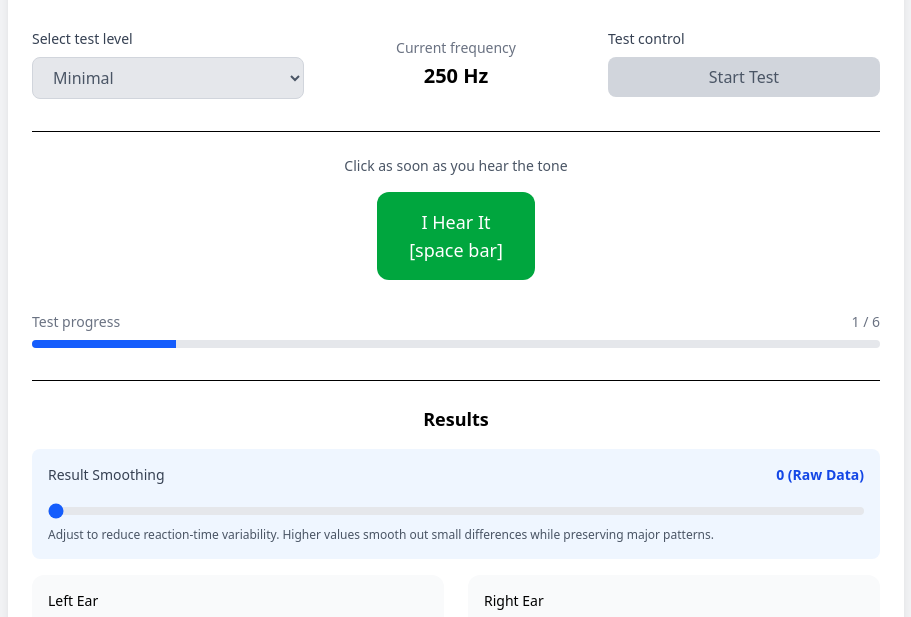
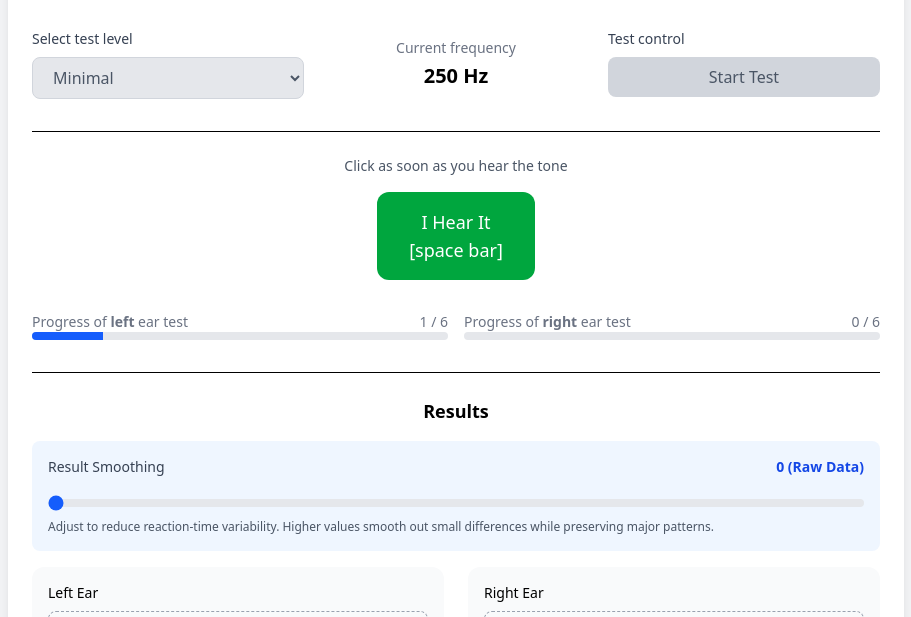
Before and after one commit to DenisTimofijuk/hearing-test-app, a website built with Vite: page index.html in a window 1280 px wide. Both pictures are taken after a click on the button "Start Test". Shown: the part 103-720 px from the top of the page, without its empty margins (184-1095 px from the left). Built offline with nearby package versions, Linux system fonts and the light colour scheme.

Commit message:
Refactor progress tracking and UI updates for left and right ear tests

```diff
--- a/index.html
+++ b/index.html
@@ -31,8 +31,13 @@
                                 >Select test level</span
                             >
                             <div class="flex gap-2">
-                                <select id="test-range" class="flex-1 px-4 py-2 rounded-lg border border-gray-300 bg-gray-50 hover:bg-gray-100 cursor-pointer">
-                                    <option value="minimal" selected>Minimal</option>
+                                <select
+                                    id="test-range"
+                                    class="flex-1 px-4 py-2 rounded-lg border border-gray-300 bg-gray-50 hover:bg-gray-100 cursor-pointer"
+                                >
+                                    <option value="minimal" selected>
+                                        Minimal
+                                    </option>
                                     <option value="medium">Medium</option>
                                     <option value="extended">Extended</option>
                                 </select>
@@ -81,23 +86,45 @@
                             class="px-8 py-4 rounded-xl bg-green-600 text-white text-lg font-medium hover:bg-green-700 disabled:opacity-50"
                             disabled
                         >
-                            I Hear It <br>[space bar]
+                            I Hear It <br />[space bar]
                         </button>
                     </section>
 
-                    <!-- Progress -->
+                    <!-- Progress Left -->
                     <section class="space-y-2">
-                        <div class="flex justify-between text-sm text-gray-500">
-                            <span>Test progress</span>
-                            <span id="progress-text">0 / 0</span>
+                        <div class="progress-wrapper">
+                            <div class="w-full">
+                                <div
+                                    class="flex justify-between text-sm text-gray-500"
+                                >
+                                    <span>Progress of <b>left</b> ear test</span>
+                                    <span id="left-progress-text">0 / 0</span>
                                 </div>
                                 <div
                                     class="w-full h-2 bg-gray-200 rounded-full overflow-hidden"
                                 >
                                     <div
-                                id="progress-bar"
+                                        id="left-progress-bar"
                                         class="h-full w-0 bg-blue-600 transition-all"
                                     ></div>
+                                </div>
+                            </div>
+                            <div class="w-full">
+                                <div
+                                    class="flex justify-between text-sm text-gray-500"
+                                >
+                                    <span>Progress of <b>right</b> ear test</span>
+                                    <span id="right-progress-text">0 / 0</span>
+                                </div>
+                                <div
+                                    class="w-full h-2 bg-gray-200 rounded-full overflow-hidden"
+                                >
+                                    <div
+                                        id="right-progress-bar"
+                                        class="h-full w-0 bg-blue-600 transition-all"
+                                    ></div>
+                                </div>
+                            </div>
                         </div>
                     </section>
 
@@ -110,10 +137,16 @@
                         <!-- Smoothing Control -->
                         <div class="bg-blue-50 rounded-lg p-4 space-y-3">
                             <div class="flex justify-between items-center">
-                                <label for="smoothing-slider" class="text-sm font-medium text-gray-700">
+                                <label
+                                    for="smoothing-slider"
+                                    class="text-sm font-medium text-gray-700"
+                                >
                                     Result Smoothing
                                 </label>
-                                <span id="smoothing-value" class="text-sm font-semibold text-blue-700">
+                                <span
+                                    id="smoothing-value"
+                                    class="text-sm font-semibold text-blue-700"
+                                >
                                     0 (Raw Data)
                                 </span>
                             </div>
@@ -126,7 +159,9 @@
                                 class="w-full h-2 bg-gray-200 rounded-lg appearance-none cursor-pointer accent-blue-600"
                             />
                             <p class="text-xs text-gray-600">
-                                Adjust to reduce reaction-time variability. Higher values smooth out small differences while preserving major patterns.
+                                Adjust to reduce reaction-time variability.
+                                Higher values smooth out small differences while
+                                preserving major patterns.
                             </p>
                         </div>
 
@@ -140,7 +175,10 @@
                                     id="chart-left"
                                     class="h-64 flex items-center justify-center text-gray-400 text-sm border border-dashed rounded-lg"
                                 >
-                                    <canvas id="chart-left-canvas" class="w-full h-full"></canvas>
+                                    <canvas
+                                        id="chart-left-canvas"
+                                        class="w-full h-full"
+                                    ></canvas>
                                 </div>
                             </div>
 
@@ -153,7 +191,10 @@
                                     id="chart-right"
                                     class="h-64 flex items-center justify-center text-gray-400 text-sm border border-dashed rounded-lg"
                                 >
-                                    <canvas id="chart-right-canvas" class="w-full h-full"></canvas>
+                                    <canvas
+                                        id="chart-right-canvas"
+                                        class="w-full h-full"
+                                    ></canvas>
                                 </div>
                             </div>
                         </div>
@@ -183,9 +224,7 @@
                             <h4 class="font-semibold text-gray-700 mb-2">
                                 How to use
                             </h4>
-                            <ul
-                                class="space-y-1 text-gray-600"
-                            >
+                            <ul class="space-y-1 text-gray-600">
                                 <li>
                                     • Use <strong>headphones</strong> (strongly
                                     recommended)
@@ -210,9 +249,7 @@
                             <h4 class="font-semibold text-gray-700 mb-2">
                                 Important disclaimer
                             </h4>
-                            <ul
-                                class="space-y-1 text-gray-600"
-                            >
+                            <ul class="space-y-1 text-gray-600">
                                 <li>
                                     • This is
                                     <strong
--- a/src/HearingTestController.ts
+++ b/src/HearingTestController.ts
@@ -10,7 +10,7 @@ export class HearingTestController {
     private rampPower: number;
     private index = 0;
     private timeoutId: number | null = null;
-    private ear: Ear = "left";
+    ear: Ear = "left";
     results: HearingResult[] = [];
     testEnded = false;
 
--- a/src/main.ts
+++ b/src/main.ts
@@ -7,7 +7,6 @@ import {
     MEDIUM_TEST_FREQUENCIES,
     EXTENDED_TEST_FREQUENCIES,
 } from "./frequencies";
-
 
 const buttonStartTest = document.getElementById(
     "start-test"
@@ -19,8 +18,19 @@ const testRange = document.getElementById("test-range") as HTMLSelectElement;
 
 const currentFrequencyText = document.getElementById("current-frequency")!;
 
-const progressText = document.getElementById("progress-text")!;
-const progressBar = document.getElementById("progress-bar")!;
+const leftProgressText = document.getElementById(
+    "left-progress-text"
+) as HTMLDivElement;
+const leftProgressBar = document.getElementById(
+    "left-progress-bar"
+) as HTMLDivElement;
+
+const rightProgressText = document.getElementById(
+    "right-progress-text"
+) as HTMLDivElement;
+const rightProgressBar = document.getElementById(
+    "right-progress-bar"
+) as HTMLDivElement;
 
 const smoothingSlider = document.getElementById(
     "smoothing-slider"
@@ -101,16 +111,18 @@ smoothingSlider.addEventListener("input", () => {
 // Initialize smoothing label
 updateSmoothingLabel(0);
 
-
 buttonStartTest.addEventListener("click", () => {
     testRange.setAttribute("disabled", "true");
     buttonStartTest.setAttribute("disabled", "true");
     butonHeardTone.removeAttribute("disabled");
+    leftProgressBar.classList.remove(`w-0`);
+    leftProgressBar.style.width = `0%`;
+    rightProgressBar.classList.remove(`w-0`);
+    rightProgressBar.style.width = `0%`;
     test.start();
 });
 
 butonHeardTone.addEventListener("click", () => {
-    progressBar.classList.remove(`w-0`); //TODO: remove this.
     test.heard();
 });
 
@@ -147,17 +159,24 @@ window.addEventListener("keydown", (e: KeyboardEvent) => {
     e.preventDefault();
     if (test.isFinished()) return;
 
-    progressBar.classList.remove(`w-0`); //TODO: remove this.
     test.heard();
 });
 
 function setProgress() {
     const currentStep = test.getIndex() + 1;
-    const currentProgress = Math.round((currentStep * 100) / test.getTotalSteps());
-    progressBar.style.width = `${currentProgress}%`;
-    progressText.textContent = `${currentStep} / ${test.getTotalSteps()}`;
+    const currentProgress = Math.round(
+        (currentStep * 100) / test.getTotalSteps()
+    );
+    if (test.ear === "left") {
+        leftProgressBar.style.width = `${currentProgress}%`;
+        leftProgressText.textContent = `${currentStep} / ${test.getTotalSteps()}`;
+    } else {
+        rightProgressBar.style.width = `${currentProgress}%`;
+        rightProgressText.textContent = `${currentStep} / ${test.getTotalSteps()}`;
+    }
 }
 
 function updateProgressLable() {
-    progressText.textContent = `${test.getIndex()} / ${test.getTotalSteps()}`;
+    leftProgressText.textContent = `${test.getIndex()} / ${test.getTotalSteps()}`;
+    rightProgressText.textContent = `${test.getIndex()} / ${test.getTotalSteps()}`;
 }
--- a/src/style.css
+++ b/src/style.css
@@ -16,3 +16,10 @@ button:disabled{
 select:disabled{
     @apply bg-gray-200 text-gray-600 cursor-not-allowed;
 }
+
+div.progress-wrapper {
+    display: flex;
+    flex-direction: row;
+    justify-content: space-between;
+    gap: 1rem;
+}
```
Lines whose indentation alone changed are shown as unchanged.
